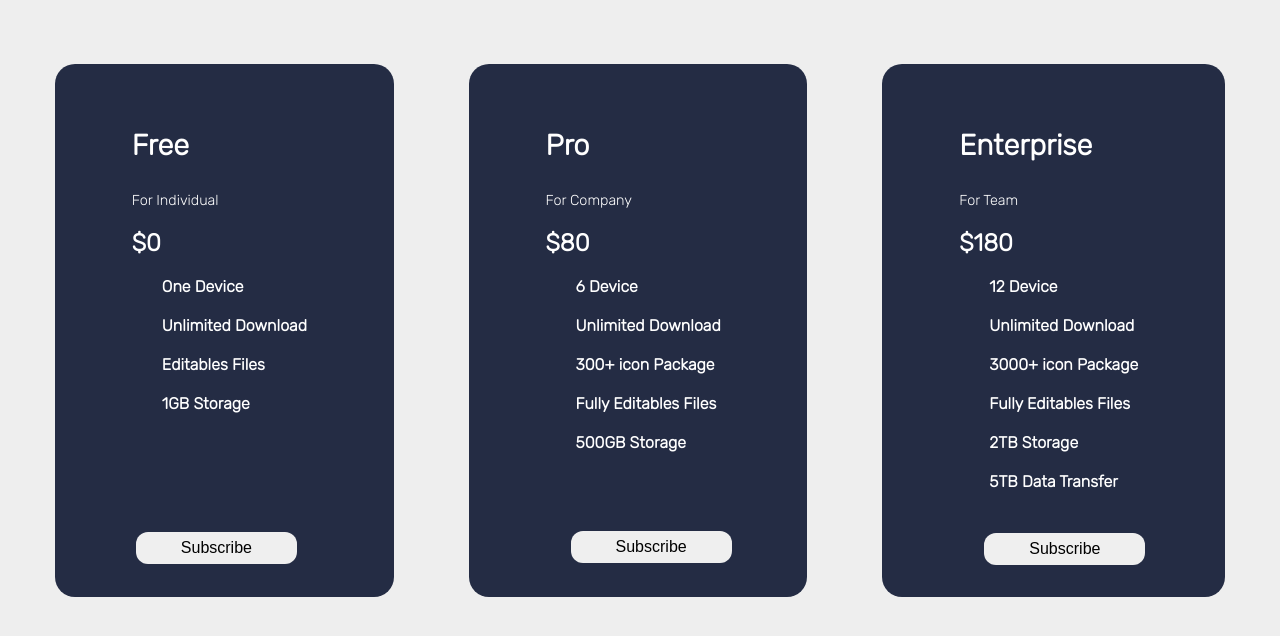
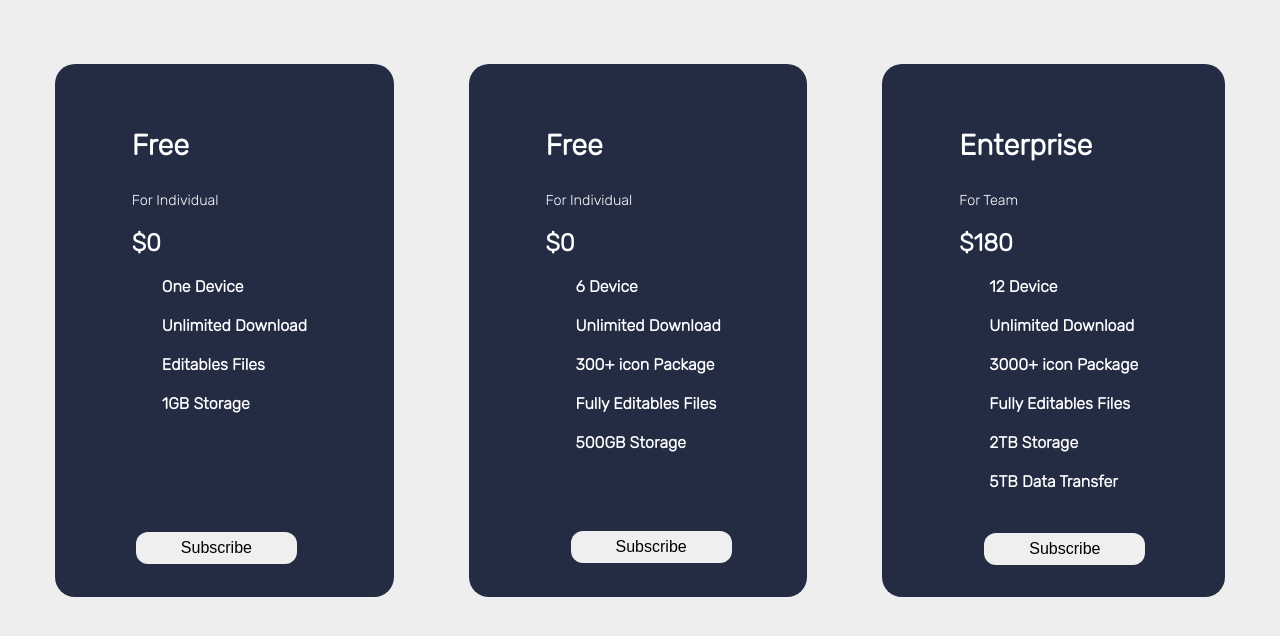
Before and after one commit to AlinaTaoRao/pricing-plan-cards, a React (Create React App) app in the folder pricing-plan/: page / in a window 1280 px wide. Shown: the top 636 px of the page. Built offline with nearby package versions, Linux system fonts and the light colour scheme.

Commit message:
finish way 2

```diff
--- a/pricing-plan/src/components/card-1/Card1.jsx
+++ b/pricing-plan/src/components/card-1/Card1.jsx
@@ -1,29 +1,55 @@
 import "./styles.css";
 
 /* way 1: direct way, works */
+// export const Card1 = () => {
+//   return (
+//     <div className="card-1">
+//       <h3>Free</h3>
+//       <p>For Individual</p>
+
+//       <h2>$0</h2>
+//       <div className="icon1">
+//         <i className="gg-check-o"></i>
+//         <h4>One Device</h4>
+//       </div>
+//       <div className="icon1">
+//         <i className="gg-check-o"></i>
+//         <h4>Unlimited Download</h4>
+//       </div>
+//       <div className="icon1">
+//         <i className="gg-check-o"></i>
+//         <h4>Editables Files</h4>
+//       </div>
+//       <div className="icon1">
+//         <i className="gg-check-o"></i>
+//         <h4>1GB Storage</h4>
+//       </div>
+//       <button className="submit1">Subscribe</button>
+//     </div>
+//   );
+// };
+
+/* way 2: {} expression, works*/
 export const Card1 = () => {
+  const items = [
+    "One Device",
+    "Unlimited Download",
+    "Editables Files",
+    "1GB Storage",
+  ];
   return (
     <div className="card-1">
       <h3>Free</h3>
       <p>For Individual</p>
 
       <h2>$0</h2>
-      <div className="icon1">
-        <i className="gg-check-o"></i>
-        <h4>One Device</h4>
-      </div>
-      <div className="icon1">
-        <i className="gg-check-o"></i>
-        <h4>Unlimited Download</h4>
-      </div>
-      <div className="icon1">
-        <i className="gg-check-o"></i>
-        <h4>Editables Files</h4>
-      </div>
-      <div className="icon1">
-        <i className="gg-check-o"></i>
-        <h4>1GB Storage</h4>
-      </div>
+      {items.map((item, index) => (
+        <div key = {index} className="icon1">
+          <i className="gg-check-o"></i>
+          <h4>{item}</h4>
+        </div>
+      ))}
+
       <button className="submit1">Subscribe</button>
     </div>
   );
--- a/pricing-plan/src/components/card-2/Card2.jsx
+++ b/pricing-plan/src/components/card-2/Card2.jsx
@@ -1,35 +1,62 @@
 import './styles.css';
 
 /* way 1: direct way, works */
+// export const Card2 = () => {
+//     return (
+//         <div className="card-2">
+//         <h3>Pro</h3>
+//         <p>For Company</p>
+
+//         <h2>$80</h2>
+//         <div className="icon1">
+//           <i className="gg-check-o"></i>
+//           <h4>6 Device</h4>
+//         </div>
+//         <div className="icon1">
+//           <i className="gg-check-o"></i>
+//           <h4>Unlimited Download</h4>
+//         </div>
+//         <div className="icon1">
+//           <i className="gg-check-o"></i>
+//           <h4>300+ icon Package</h4>
+//         </div>
+//         <div className="icon1">
+//           <i className="gg-check-o"></i>
+//           <h4>Fully Editables Files</h4>
+//         </div>
+//         <div className="icon1">
+//           <i className="gg-check-o"></i>
+//           <h4>500GB Storage</h4>
+//         </div>
+
+//         <button className="submit2">Subscribe</button>
+//       </div>
+//     );
+// };
+
+/* way 2: {} expression, works*/
 export const Card2 = () => {
-    return (
-        <div className="card-2">
-        <h3>Pro</h3>
-        <p>For Company</p>
+  const items = [
+    "6 Device",
+    "Unlimited Download",
+    "300+ icon Package",
+    "Fully Editables Files",
+    '500GB Storage'
+  ];
+  return (
+    <div className="card-1">
+      <h3>Free</h3>
+      <p>For Individual</p>
 
-        <h2>$80</h2>
-        <div className="icon1">
+      <h2>$0</h2>
+      {items.map((item, index) => (
+        <div key = {index} className="icon1">
           <i className="gg-check-o"></i>
-          <h4>6 Device</h4>
+          <h4>{item}</h4>
         </div>
-        <div className="icon1">
-          <i className="gg-check-o"></i>
-          <h4>Unlimited Download</h4>
-        </div>
-        <div className="icon1">
-          <i className="gg-check-o"></i>
-          <h4>300+ icon Package</h4>
-        </div>
-        <div className="icon1">
-          <i className="gg-check-o"></i>
-          <h4>Fully Editables Files</h4>
-        </div>
-        <div className="icon1">
-          <i className="gg-check-o"></i>
-          <h4>500GB Storage</h4>
-        </div>
+      ))}
 
-        <button className="submit2">Subscribe</button>
-      </div>
-    );
+      <button className="submit2">Subscribe</button>
+    </div>
+  );
 };
--- a/pricing-plan/src/components/card-3/Card3.jsx
+++ b/pricing-plan/src/components/card-3/Card3.jsx
@@ -37,3 +37,31 @@ export const Card3 = () => {
     </div>
   );
 };
+
+/* way 2: {} expression, works*/
+export const Card2 = () => {
+    const items = [
+      "12 Device",
+      "Unlimited Download",
+      "300+ icon Package",
+      "Fully Editables Files",
+      '2TB Storage',
+      '5TB Data Transfer'
+    ];
+    return (
+      <div className="card-1">
+        <h3>Free</h3>
+        <p>For Individual</p>
+
+        <h2>$0</h2>
+        {items.map((item, index) => (
+          <div key = {index} className="icon1">
+            <i className="gg-check-o"></i>
+            <h4>{item}</h4>
+          </div>
+        ))}
+
+        <button className="submit3">Subscribe</button>
+      </div>
+    );
+  };
```
